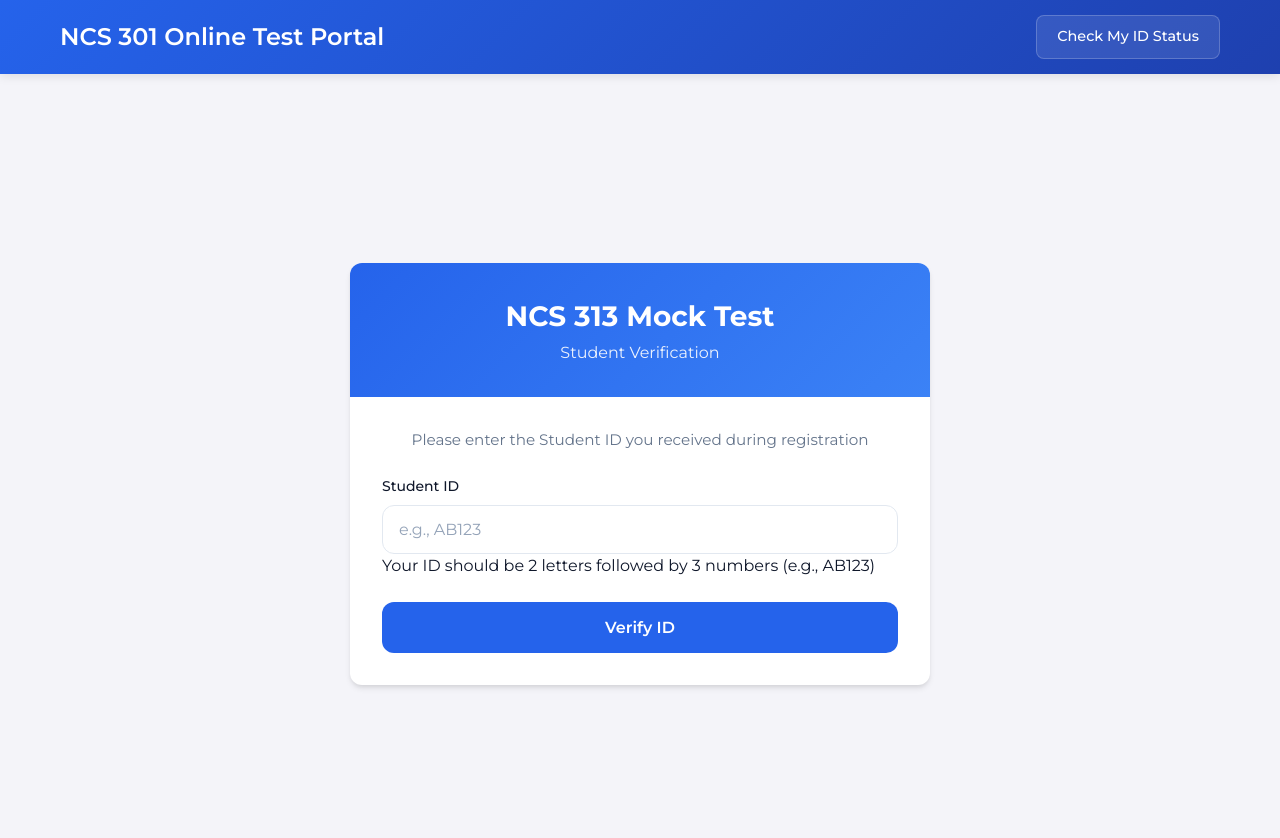
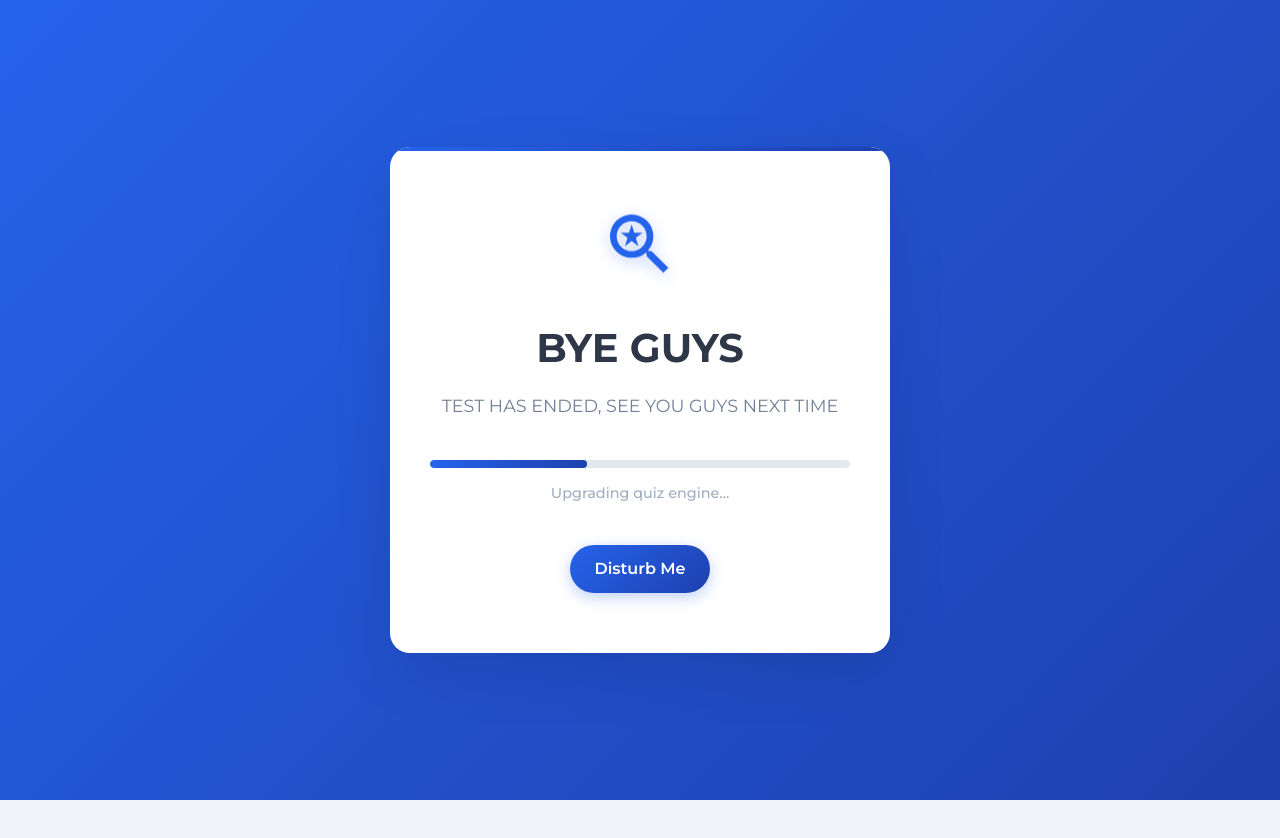
Before and after one commit to kachiDeGreat/quiz-app, a React (Create React App) app: page / in a window 1280 px wide. Shown: the top 838 px of the page. After the commit the page ends 800 px from the top, so only its background shows below. Built offline with nearby package versions, Linux system fonts and the light colour scheme.

Commit message:
BYE GUYS

```diff
--- a/src/App.tsx
+++ b/src/App.tsx
@@ -60,7 +60,7 @@ const AppContent: React.FC = () => {
   return (
     <>
       {/* Header */}
-      {currentView !== "check-id" && (
+      {/* {currentView !== "check-id" && (
         <div className="app-header">
           <div className="header-content">
             <h1 className="app-title">NCS 301 Online Test Portal</h1>
@@ -71,10 +71,10 @@ const AppContent: React.FC = () => {
             </div>
           </div>
         </div>
-      )}
+      )} */}
 
       {/* Main content */}
-      <div className="app-content">
+      {/* <div className="app-content">
         {currentView === "registration" && (
           <Registration
             onRegistrationComplete={handleRegistrationComplete}
@@ -96,7 +96,7 @@ const AppContent: React.FC = () => {
             onBackToVerification={() => setCurrentView("id-verification")}
           />
         )}
-      </div>
+      </div> */}
     </>
   );
 };
@@ -109,7 +109,7 @@ const App: React.FC = () => {
           <Route path="/*" element={<AppContent />} />
         </Routes>
 
-        {/* <MaintenancePage /> */}
+        <MaintenancePage />
         {/* <ExportToPDFButton /> */}
 
         <Toaster
--- a/src/component/underMaintance/MaintenancePage.tsx
+++ b/src/component/underMaintance/MaintenancePage.tsx
@@ -29,22 +29,12 @@ const MaintenancePage: React.FC = () => {
           className="maintenance-title"
           style={{ textTransform: "uppercase" }}
         >
-          NCS 301 is starting soon
+          BYE GUYS
         </h1>
         {/* <h1 className="maintenance-title">Registrations Have Ended</h1> */}
 
         <p className="maintenance-description">
-          <span style={{ textTransform: "uppercase", fontWeight: "bolder" }}>
-            {" "}
-            Test Schedule:
-          </span>
-          <ul>
-            {/* <li>NCS 313: 6:00 PM – 7:30 PM </li> */}
-            <li>NCS 301: 9:00 PM – 10:30 PM </li>
-          </ul>
-          You will use the same ID you received during registration to take both
-          tests. If you did not copy or save your ID, you can retrieve it from
-          the top-right corner of this page when the test is available.
+          TEST HAS ENDED, SEE YOU GUYS NEXT TIME
         </p>
 
         <div className="maintenance-progress">
@@ -55,9 +45,9 @@ const MaintenancePage: React.FC = () => {
         </div>
 
         <div className="maintenance-contact">
-          {/* <a href="https://wa.link/7fu1sh" className="contact-link">
-            Contact Support
-          </a> */}
+          <a href="https://wa.link/7fu1sh" className="contact-link">
+            Disturb Me
+          </a>
           {/* <a
             href="mailto:onyekachi.godswill.richard@gmail.com"
             className="contact-link"
--- a/src/component/underMaintance/maintenance-page.css
+++ b/src/component/underMaintance/maintenance-page.css
@@ -54,7 +54,7 @@
   font-size: 1.1rem;
   color: #718096;
   line-height: 1.6;
-  text-align: justify;
+  text-align: center;
   margin-bottom: 40px;
 }
 
```
